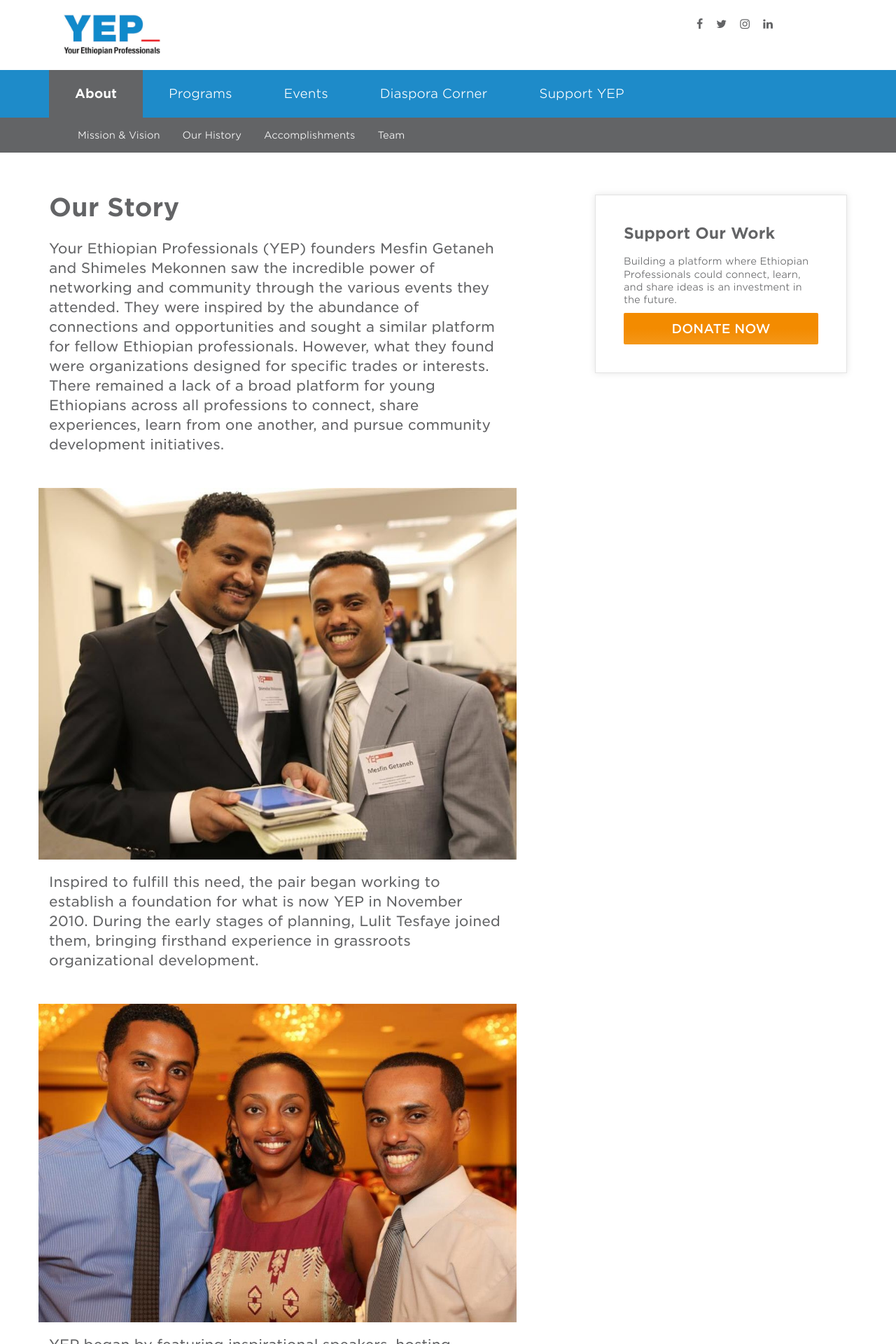
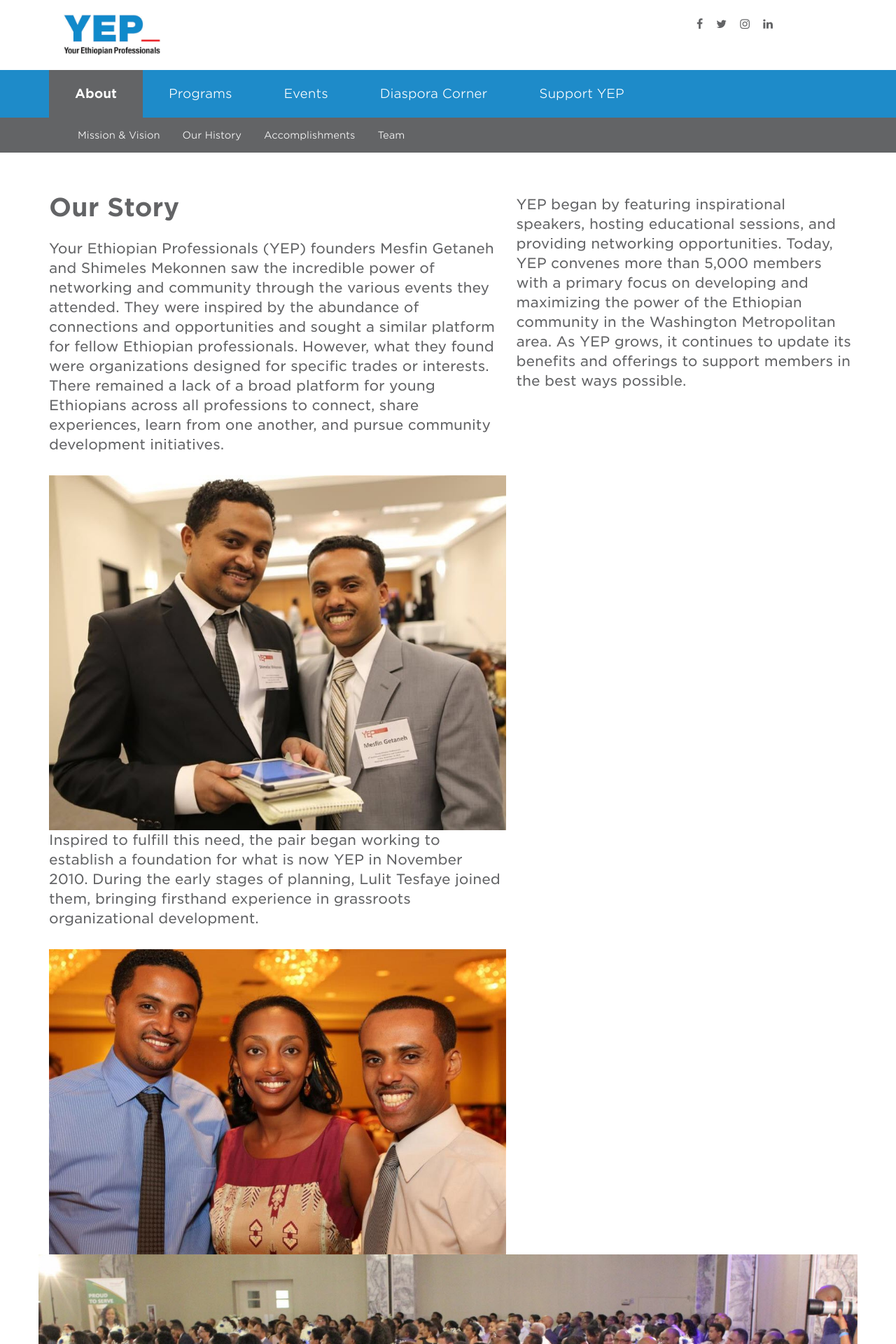
Before and after one commit to YEPNetwork/yepnetwork.github.io, a Jekyll site: the page built from _pages/history.html, in a window 1280 px wide. Shown: the top 1920 px of the page at 70% size. Built offline with Jekyll 4.4.1, drawn with Linux system fonts in a browser that asks for light colours; nearby versions of some CDN libraries.

Commit message:
Update history.html

```diff
--- a/_pages/history.html
+++ b/_pages/history.html
@@ -5,18 +5,11 @@
 permalink: /about/history/
 body_class: about
 ---
-<div "class">
 <h1>Our Story</h1>
-</div>
 <p class="intro"> Your Ethiopian Professionals (YEP) founders Mesfin Getaneh and Shimeles Mekonnen saw the incredible power of networking and community through the various events they attended. They were inspired by the abundance of connections and opportunities and sought a similar platform for fellow Ethiopian professionals. However, what they found were organizations designed for specific trades or interests. There remained a lack of a broad platform for young Ethiopians across all professions to connect, share experiences, learn from one another, and pursue community development initiatives. </p>
- <div class="row text-center padding-top-2 padding-bottom-2">
-  <img src="/assets/images/programs/shim_mesfin.jpeg">
- </div>
+<img src="/assets/images/programs/shim_mesfin.jpeg">
 <p class="intro"> Inspired to fulfill this need, the pair began working to establish a foundation for what is now YEP in November 2010. During the early stages of planning, Lulit Tesfaye joined them, bringing firsthand experience in grassroots organizational development. </p>
-<div class="row text-center padding-top-2 padding-bottom-2">
-  <img src="/assets/images/programs/leadership_team_2.jpg">
+<img src="/assets/images/programs/leadership_team_2.jpg">
 </div>
 <p class="intro"> YEP began by featuring inspirational speakers, hosting educational sessions, and providing networking opportunities. Today, YEP convenes more than 5,000 members with a primary focus on developing and maximizing the power of the Ethiopian community in the Washington Metropolitan area. As YEP grows, it continues to update its benefits and offerings to support members in the best ways possible. </p>
-<div class="row text-center padding-top-2 padding-bottom-2">
   <img src="/assets/images/programs/history_2.jpeg">
-</div>
```
